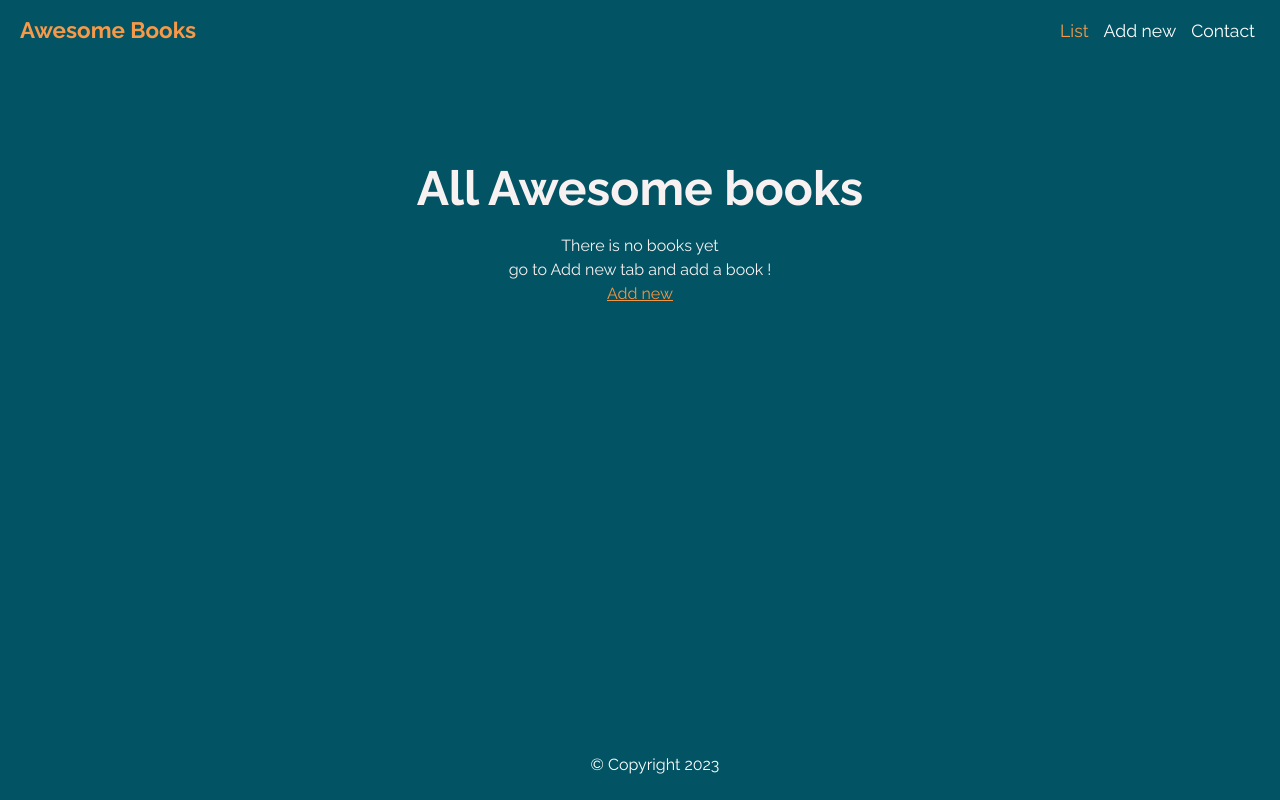
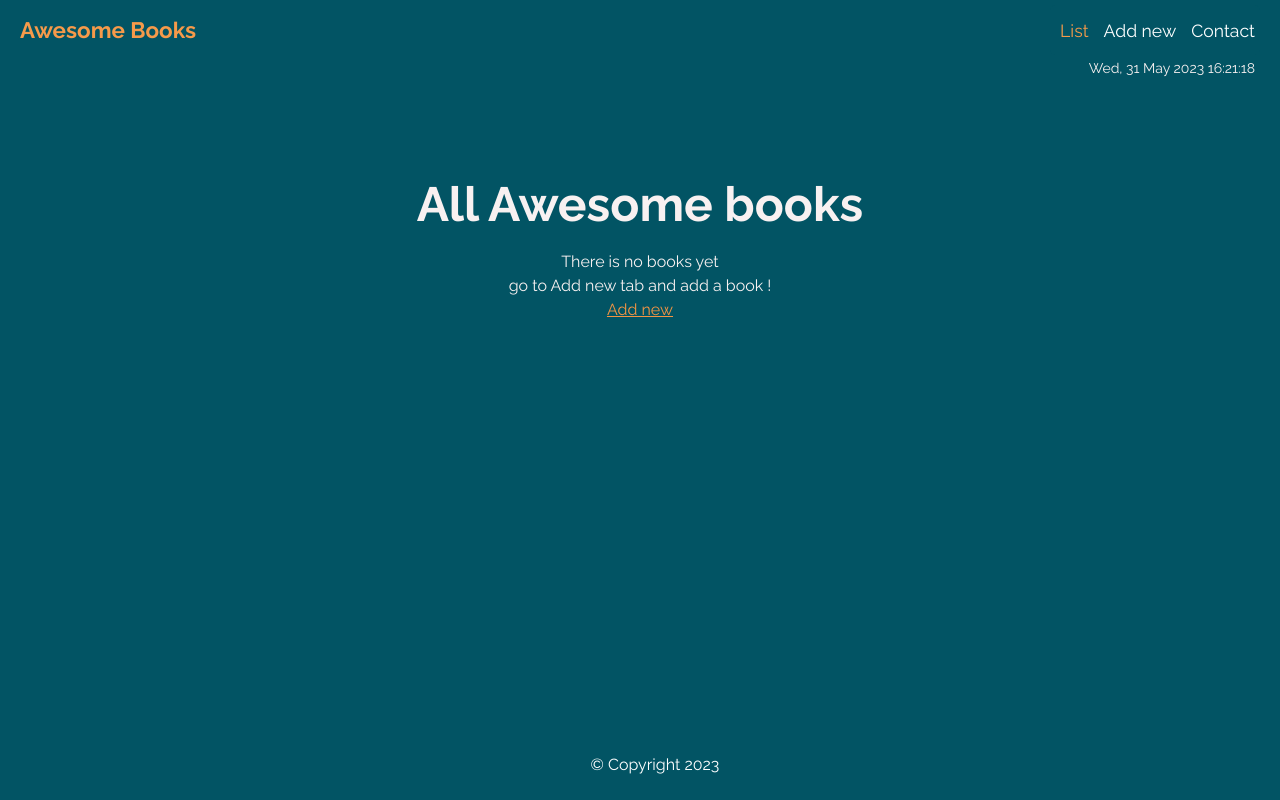
Before and after one commit to khanh-devos/awesome-books, a plain HTML site: page index.html in a window 1280 px wide. Drawn offline with Linux system fonts and the light colour scheme.

Commit message:
added the time and date

```diff
--- a/index.html
+++ b/index.html
@@ -18,7 +18,7 @@
 
     </header>
     <main>
-
+        <p class="time">"2015-03-25T12:00:00Z"</p>
         <section class="book-list" id="list-section" data-visible="true">
             <h1>All Awesome books</h1>
             <!-- Container of the books -->
--- a/index.js
+++ b/index.js
@@ -105,7 +105,9 @@ class Book {
           <li class="nav-link" id="contact"
           onclick='Book.showIt("about-section"); Book.toggleActive("contact");' >Contact</li>
       </ul>
-    </nav>`;
+    </nav>
+
+    `;
   }
 }
 
@@ -114,4 +116,14 @@ window.onload = () => {
   document.querySelector('form').addEventListener('submit', Book.addNew);
 
   Book.showNaviagtionBar();
+
+  const dateTime = document.querySelector('.time');
+  const timeDate = () => {
+    setInterval(() => {
+      const date = new Date().toUTCString();
+      dateTime.innerHTML = date.toString().substring(0, date.indexOf(' GMT'));
+    }, 0);
+  };
+
+  timeDate();
 };
--- a/style.css
+++ b/style.css
@@ -42,7 +42,6 @@ main {
   align-items: center;
   justify-content: start;
   height: calc(85vh - 60px);
-  margin-top: 100px;
 }
 
 .container {
@@ -220,6 +219,7 @@ nav > ul li.active {
 }
 
 section {
+  margin-top: 100px;
   transition: all 0.5s ease;
 }
 
@@ -270,6 +270,12 @@ footer a:hover {
   transform: scale(1.3);
 }
 
+.time {
+  font-size: 12px;
+  align-self: end;
+  padding-right: 15px;
+}
+
 @media screen and (min-width: 768px) {
   h5 {
     font-size: 1.4rem;
@@ -303,4 +309,10 @@ footer a:hover {
   .contact-information p {
     font-size: 17px;
   }
+
+  .time {
+    font-size: 14px;
+    align-self: end;
+    padding-right: 25px;
+  }
 }
```
